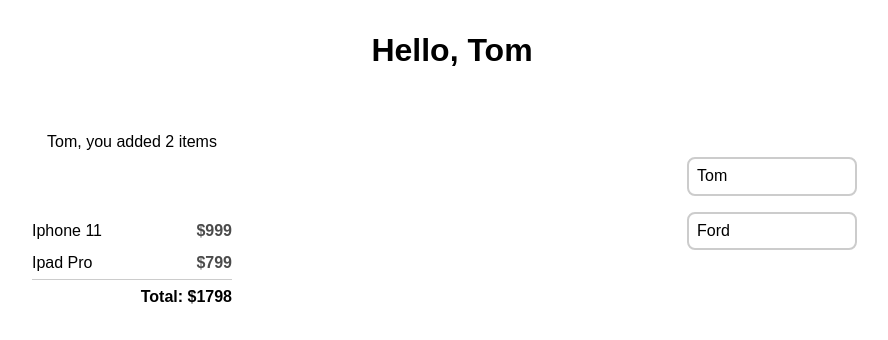
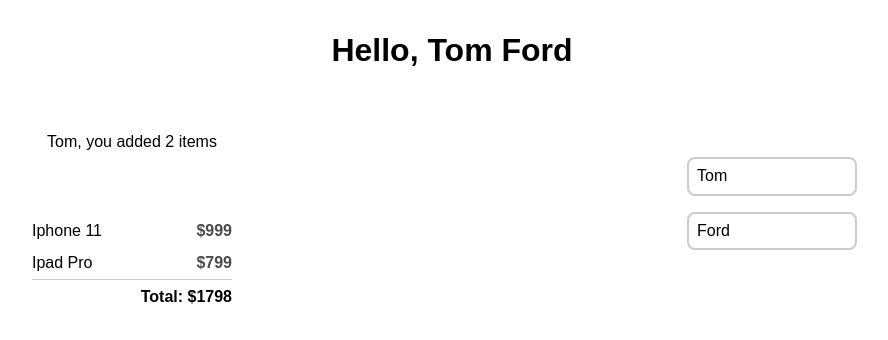
Before and after one commit to Buhaienko-Kate/React, a React app in the folder Lesson10/task2/: page / in a window 1280 px wide. Shown: the top 340 px of the page, without its empty margins (188-1076 px from the left). Built offline with nearby package versions, Linux system fonts and the light colour scheme.

Commit message:
change App

```diff
--- a/Lesson10/task2/src/App.jsx
+++ b/Lesson10/task2/src/App.jsx
@@ -24,7 +24,7 @@
     const { userData } = this.state;
     return (
       <div className="page">
-        <h1 className="title">{`Hello, ${userData.firstName}`}</h1>
+        <h1 className="title">{`Hello, ${userData.firstName} ${userData.lastName}`}</h1>
         <main className="content">
           <ShoppingCart userName={userData.firstName} />
           <Profile userData={userData} handleChange={this.handleChange} />
```
